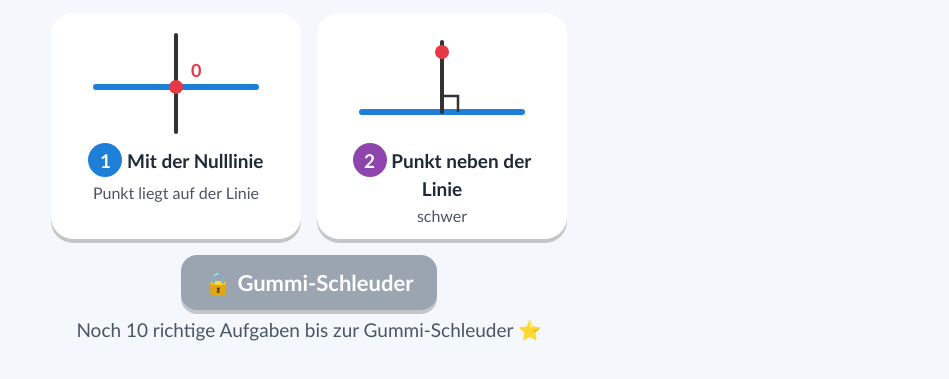
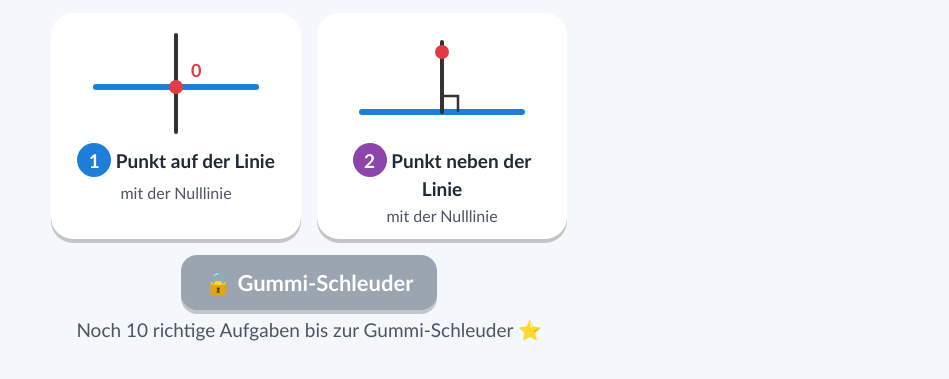
Before and after one commit to bellie161/Leseapp, a plain HTML site: page winkelzeichner.html in a window 1280 px wide. Shown: the part 109-488 px from the top of the page, without its empty margins (331-1280 px from the left). Drawn offline with Linux system fonts and the light colour scheme.

Commit message:
Winkel-Zeichner: Titel 'Punkt auf der Linie', Hinweis 'schwer' entfernt
Co-Authored-By: Claude Opus 5.5 <noreply@anthropic.com>
Claude-Session: https://claude.ai/code/session_0122eNWruvk5CQ8ajZYZCtVG

```diff
--- a/winkelzeichner.html
+++ b/winkelzeichner.html
@@ -74,11 +74,11 @@ svg.stage{width:100%;height:100%;display:block;touch-action:none}
   <div class="modes">
     <button class="mode" data-l="2">
       <svg viewBox="0 0 170 110"><line x1="5" y1="60" x2="165" y2="60" stroke="#1D7FD8" stroke-width="6" stroke-linecap="round"/><line x1="85" y1="8" x2="85" y2="105" stroke="#333" stroke-width="4" stroke-linecap="round"/><circle cx="85" cy="60" r="7" fill="#E63946"/><text x="100" y="50" font-size="18" font-weight="700" fill="#E63946">0</text></svg>
-      <span><span class="num" style="background:#1D7FD8">1</span> Mit der Nulllinie</span><small>Punkt liegt auf der Linie</small>
+      <span><span class="num" style="background:#1D7FD8">1</span> Punkt auf der Linie</span><small>mit der Nulllinie</small>
     </button>
     <button class="mode" data-l="3">
       <svg viewBox="0 0 170 110"><line x1="5" y1="85" x2="165" y2="85" stroke="#1D7FD8" stroke-width="6" stroke-linecap="round"/><line x1="85" y1="85" x2="85" y2="15" stroke="#333" stroke-width="4" stroke-linecap="round"/><circle cx="85" cy="25" r="7" fill="#E63946"/><path d="M85 69 h16 v16" fill="none" stroke="#333" stroke-width="2.5"/></svg>
-      <span><span class="num" style="background:#8E44AD">2</span> Punkt neben der Linie</span><small>schwer</small>
+      <span><span class="num" style="background:#8E44AD">2</span> Punkt neben der Linie</span><small>mit der Nulllinie</small>
     </button>
   </div>
   <div class="row"><button id="gameBtn" class="gamebtn">🎯 Gummi-Schleuder</button></div>
@@ -175,7 +175,7 @@ function confetti(){for(let i=0;i<45;i++){const c=document.createElement('div');
 const LV={
  1:{title:'Mit der Spitze',instr:'Zeichne durch den Punkt P einen rechten Winkel zur Linie g.',
     steps:['Spitze vom Geodreieck genau auf den Punkt P.','Eine rote Kante genau auf die Linie g.','Tippe auf ✏️ Zeichnen.','Zeichne an der anderen roten Kante entlang.','Lege das Geodreieck auf die andere Seite von g und zeichne weiter. Der Strich geht durch g.','Tippe auf ✓ Fertig.']},
- 2:{title:'Mit der Nulllinie',instr:'Zeichne durch den Punkt P eine Senkrechte zur Linie g.',
+ 2:{title:'Punkt auf der Linie',instr:'Zeichne durch den Punkt P eine Senkrechte zur Linie g.',
     steps:['Lege die Nulllinie genau auf die Linie g.','Schiebe die 0 genau auf den Punkt P.','Tippe auf ✏️ Zeichnen.','Zeichne an der langen Kante entlang – quer durch die Linie g.','Tippe auf ✓ Fertig.']},
  3:{title:'Punkt neben der Linie',instr:'Zeichne durch den Punkt P eine Senkrechte zur Linie g.',
     steps:['Lege die Nulllinie genau auf die Linie g.','Schiebe das Geodreieck an g entlang, bis die lange Kante durch P geht.','Tippe auf ✏️ Zeichnen.','Zeichne an der langen Kante entlang durch P und quer durch die Linie g.','Tippe auf ✓ Fertig.']}
```
